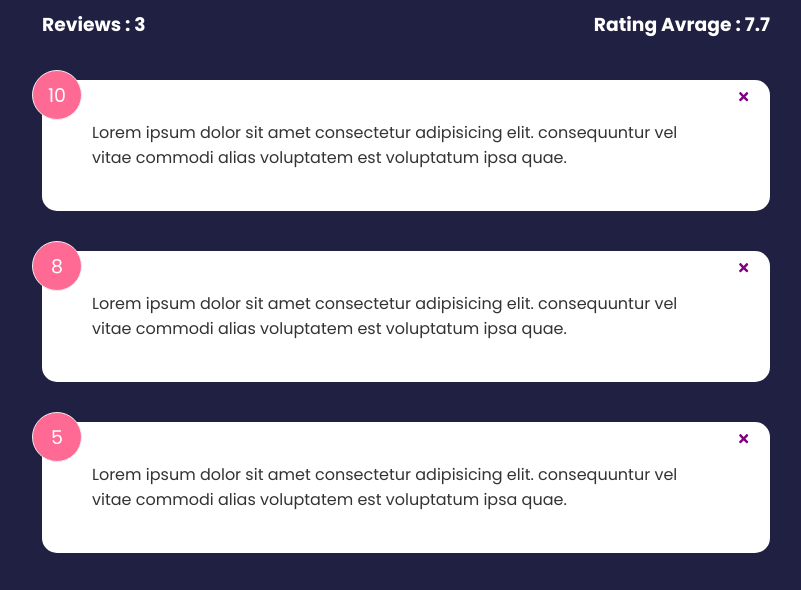
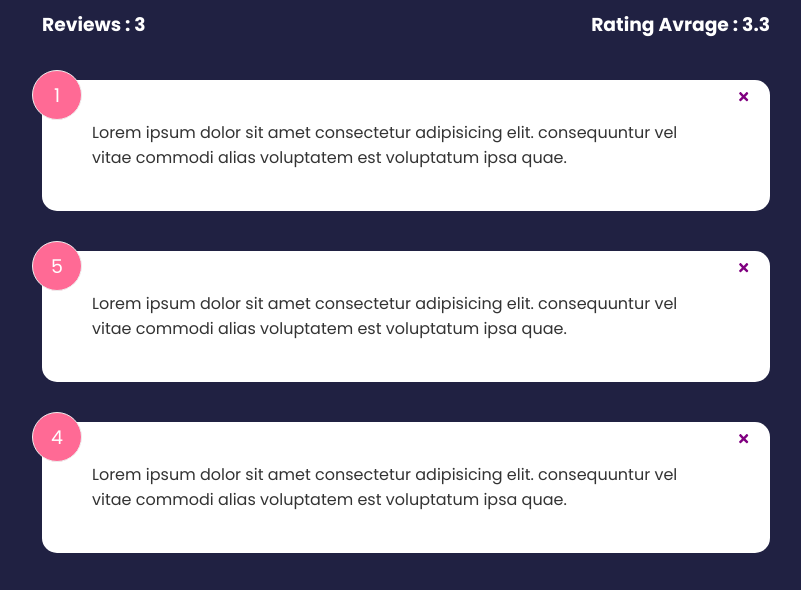
Before and after one commit to erfannasseri/Feedback-UI, a React (Create React App) app: page / in a window 1280 px wide. Shown: the part 431-1021 px from the top of the page, without its empty margins (234-1035 px from the left). Built offline with nearby package versions, Linux system fonts and the light colour scheme; the HTML template or start-up script is replaced by a standard one.

Commit message:
solve feedback delete bug

```diff
--- a/package.json
+++ b/package.json
@@ -6,11 +6,13 @@
     "@testing-library/jest-dom": "^5.16.5",
     "@testing-library/react": "^13.4.0",
     "@testing-library/user-event": "^13.5.0",
+    "framer-motion": "^8.5.0",
     "react": "^18.2.0",
     "react-dom": "^18.2.0",
     "react-icon": "^1.0.0",
     "react-icons": "^4.7.1",
     "react-scripts": "5.0.1",
+    "uuid": "^9.0.0",
     "web-vitals": "^2.1.4"
   },
   "scripts": {
--- a/src/App.js
+++ b/src/App.js
@@ -1,3 +1,4 @@
+import { v4 as uuidv4} from 'uuid'
 import Header from './Components/Header';
 import { useState } from 'react'
 import FeedbackData from './data/Feedbackdata';
@@ -7,17 +8,28 @@ import Feedbackform from './Components/Feedbackform';
 function App() {
 
     const [Feedback, setFeedback] = useState(FeedbackData);
+
+
     const deleteHandler=(id)=>{
       if(window.confirm('Are You Sure?!')){
-        setFeedback(Feedback.filter((item)=>item.id !== id))
+
+       setFeedback(Feedback.filter((item)=> item.id!==id))
       }
     }
+
+    const addFeedback = (newFeedback)=>{
+      newFeedback.id = uuidv4()
+      setFeedback([newFeedback, ...Feedback])
+      console.log(Feedback)
+    }
+
+
   return (
     <>
     <Header/>
 
     <div className='container'>
-        <Feedbackform/>
+        <Feedbackform submit = {addFeedback}/>
         <Feedbackstats feedback={Feedback}/>
         <Feedbacklist key={Feedback.id}
                       feedback={Feedback}
--- a/src/Components/Feedbackform.jsx
+++ b/src/Components/Feedbackform.jsx
@@ -4,11 +4,11 @@ import {useState} from 'react'
 import Button from './shared/Button';
 import RatingSelect from './RatingSelect';
 
-function Feedbackform() {
-    const [input, setinput] = useState("");
+function Feedbackform({submit}) {
+    const [text, setinput] = useState("");
     const [btnDisable, setBtnDisabled] = useState(true);
     const [Massage, setMessage] = useState("");
-    const [rateing, setrateing] = useState();
+    const [rating, setrateing] = useState(5);
 
     const change =({ target: { value } }) => { // 👈  get the value
         if (value === '') {
@@ -26,14 +26,22 @@ function Feedbackform() {
         setinput(value)
       }
 
+      const handleFeedback = (e)=>{
+        e.preventDefault()
+        const newFeedback ={
+          text,
+          rating
+        };
+        submit(newFeedback)
+      }
   return (
     <Card>
-        <form>
+        <form onSubmit={handleFeedback}>
             <h2>How Would you rate your service with us?</h2>
             <RatingSelect select={(rateing)=>setrateing(rateing)}/>
             <div className='input-group'>
-                <input onChange={change} type="text" placeholder='Write Review' value={input}/>
-                <Button version={'secondary'} isDisabled={btnDisable}>send</Button>
+                <input onChange={change} type="text" placeholder='Write Review' value={text}/>
+                <Button type={'submit'} version={'secondary'} isDisabled={btnDisable}>send</Button>
             </div>
             <p> {Massage} </p>
         </form>
--- a/src/Components/Feedbacklist.jsx
+++ b/src/Components/Feedbacklist.jsx
@@ -1,5 +1,6 @@
 import React from 'react'
 import Feedbackitem from './Feedbackitem.jsx'
+import { motion , AnimatePresence } from 'framer-motion'
 
 const Feedbacklist=({feedback , deleteHandler})=> {
 
@@ -8,19 +9,23 @@ const Feedbacklist=({feedback , deleteHandler})=> {
     return <p>No Feedback Yet</p>
    }
    else
-  return (
-    <div>
-      {feedback.map((item)=>{
-            return (
-                <div>
-                    <Feedbackitem key={item.id}
-                                  item = {item}
-                                  deleteHandler = {()=>deleteHandler(item.id)} />
-                </div>
-            )
-      })}
-    </div>
-  )
+      return (
+          <div className='feedback-list'>
+            <AnimatePresence>
+              {feedback.map((item) => (
+                <motion.div
+                  key={item.id}
+                  initial={{ opacity: 0 }}
+                  animate={{ opacity: 1 }}
+                  exit={{ opacity: 0 }}
+                  layout
+                >
+                  <Feedbackitem key={item.id} item={item} deleteHandler ={()=>deleteHandler(item.id)}/>
+                </motion.div>
+              ))}
+            </AnimatePresence>
+          </div>
+      )
 }
 
 export default Feedbacklist
--- a/src/data/Feedbackdata.js
+++ b/src/data/Feedbackdata.js
@@ -1,17 +1,17 @@
 const FeedbackData = [
     {
       id: 1,
-      rating: 10,
+      rating: 1,
       text: 'Lorem ipsum dolor sit amet consectetur adipisicing elit. consequuntur vel vitae commodi alias voluptatem est voluptatum ipsa quae.',
     },
     {
       id: 2,
-      rating: 8,
+      rating: 5,
       text: 'Lorem ipsum dolor sit amet consectetur adipisicing elit. consequuntur vel vitae commodi alias voluptatem est voluptatum ipsa quae.',
     },
     {
       id: 3,
-      rating: 5,
+      rating: 4,
       text: 'Lorem ipsum dolor sit amet consectetur adipisicing elit. consequuntur vel vitae commodi alias voluptatem est voluptatum ipsa quae.',
     },
   ]
```
Also changed, not shown: 1 other file (tests, documents, lock files or other folders).
